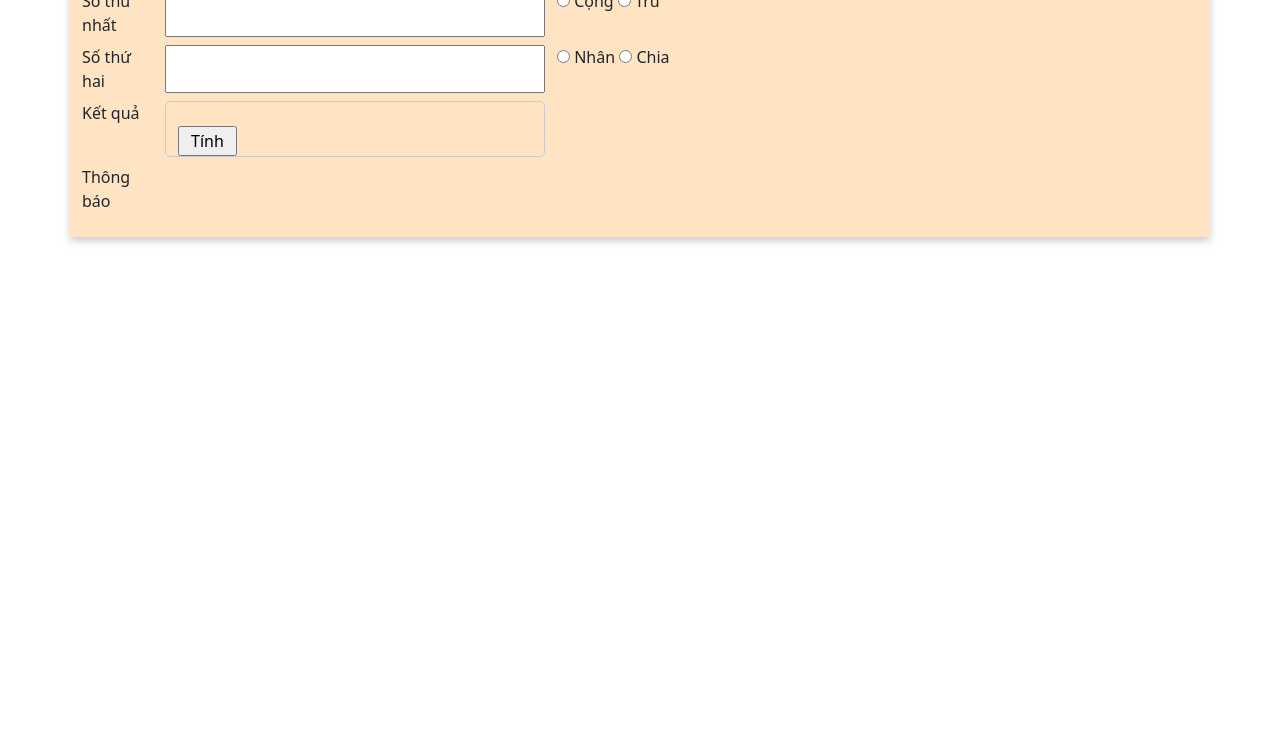
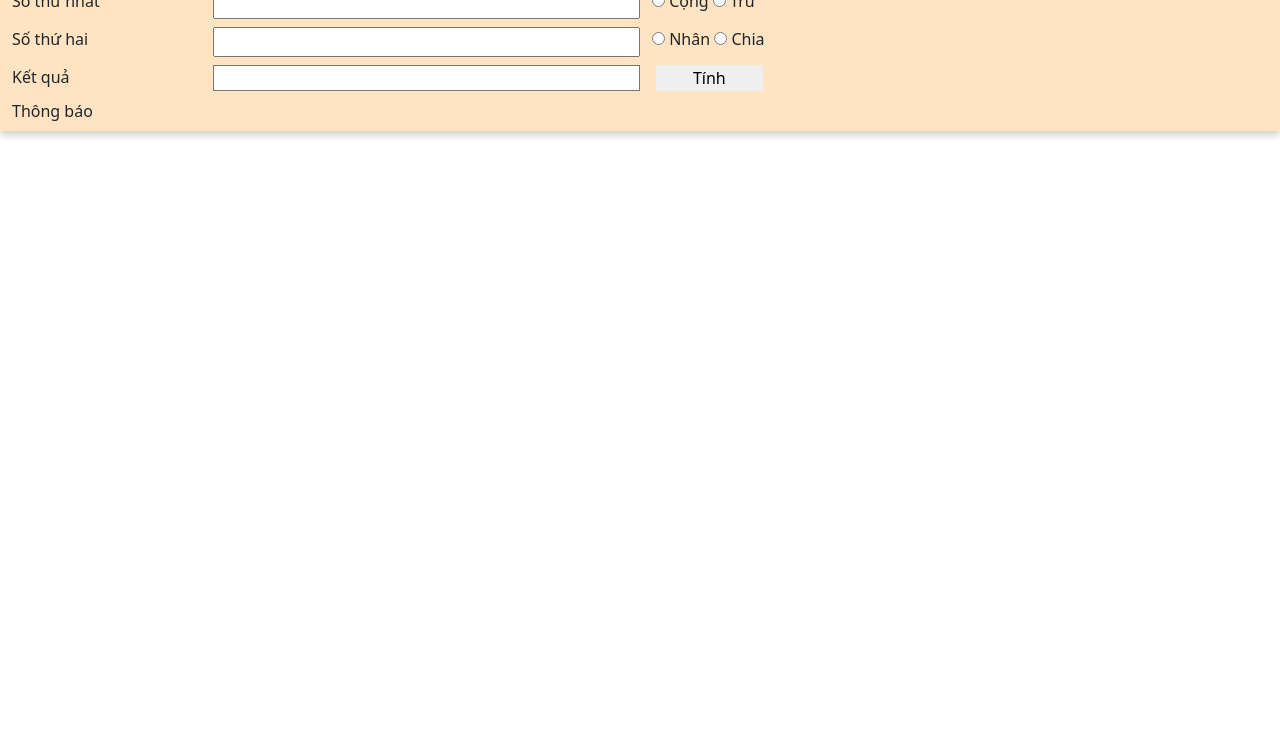
Before and after one commit to nhkhanh21/WebApp_HW3, a plain HTML site: page index.html in a window 1280 px wide. Shown: the part 67-800 px from the top of the page. Drawn offline with nearby package versions, Linux system fonts and the light colour scheme.

Commit message:
add contraint function and restyle

```diff
--- a/compute.js
+++ b/compute.js
@@ -32,5 +32,16 @@ function compute() {
             result = NaN;
             break;
     }
-    document.getElementById("result").innerHTML = result;
+    document.getElementById("result").innerText = result;
 }
+
+function constraint() {
+    var form = document.getElementById('myForm');
+    if (isNaN(parseFloat(form.elements["first-number"].value))) {
+        document.getElementById("notice").innerText = "Số thứ nhất chưa được nhập hoặc không đúng định dạng";
+    }
+    else
+        if (isNaN(parseFloat(form.elements["second-number"].value))) {
+            document.getElementById("notice").innerHTML = "Số thứ hai chưa được nhập hoặc không đúng định dạng";
+        }
+}
--- a/index.html
+++ b/index.html
@@ -13,12 +13,12 @@
 <script src="compute.js"></script>
 
 <body>
-    <div class="container">
+    <div class="container-fluid">
         <h1 class="h1">Bé tập tính</h1>
         <form id="myForm">
             <div class="row">
-                <label for="first-number" class="col-xl-1">Số thứ nhất</label>
-                <input type="text" id="first-number" name="first-number" class="col-xl-4">
+                <label for="first-number" class="col-xl-2">Số thứ nhất</label>
+                <input type="text" id="first-number" name="first-number" class="col-xl-4" onblur="constraint()">
                 <div class="col-xl-4">
                     <input type="radio" id="plus" name="operator" value="+">
                     <label for="plus"> Cộng</label>
@@ -27,8 +27,8 @@
                 </div>
             </div>
             <div class="row">
-                <label for="second-number" class="col-xl-1">Số thứ hai</label>
-                <input type="text" id="second-number" name="second-number" class="col-xl-4">
+                <label for="second-number" class="col-xl-2">Số thứ hai</label>
+                <input type="text" id="second-number" name="second-number" onblur="constraint()" class="col-xl-4">
                 <div class="col-xl-4">
                     <input type="radio" id="multi" name="operator" value="*">
                     <label for="multi">Nhân</label>
@@ -38,14 +38,15 @@
             </div>
         </form>
         <div class="row">
-            <label for="result" class="col-xl-1">Kết quả</label>
-            <output type="text" id="result" name="result" class="col-xl-4"><br>
-            <input type="button" value="Tính" onclick="compute(myForm)" class="col-xl-2">
+            <label for="result" class="col-xl-2">Kết quả</label>
+            <output type="text" id="result" name="result" class="col-xl-4"></output>
+            <button type="button" onclick="compute(myForm)" class="col-xl-1">Tính</button>
         </div>
         <div class="row">
-            <label for="result" class="col-xl-1">Thông báo</label>
-            <output type="text" id="notice" name="result"><br>
+            <label for="result" class="col-xl-2">Thông báo</label>
+            <output type="text" id="notice" name="notice" class="col-xl-4">
         </div>
+        <div class="row"></div>
     </div>
 </body>
 
--- a/style.css
+++ b/style.css
@@ -1,15 +1,9 @@
-/* label
-{
-    padding-right: 0.5em;
-    margin: 0.5em;
-    box-sizing: content-box;
-} */
 script,
 head {
     display: none;
 }
 
-.container {
+.container-fluid {
     box-shadow: 0 4px 8px 0 rgba(0, 0, 0, 0.2);
     margin: none;
     background-color: bisque;
@@ -20,17 +14,20 @@ head {
 }
 
 #result {
-    color: green;
-    /* Text color */
-    /* Background color */
-    /* padding: 10px; */
-    /* Add padding */
-    border-radius: 5px;
-    border: 1px solid #ccc;
+    height: auto;
+    border: 1px solid #767676;
+    /* border-radius: 4px; */
+    background-color: #fff;
+    color: #333;
+}
+
+button
+{
+    margin-left: 1em !important;
+    border: none;
+    /* background: linear-gradient(0deg, rgba(255,255,255,1) 0%, rgba(146,254,242,1) 43%, rgba(253,237,45,0.9047268565629377) 100%); */
 }
 
 #notice {
     color: red;
 }
-
-output {}
```
